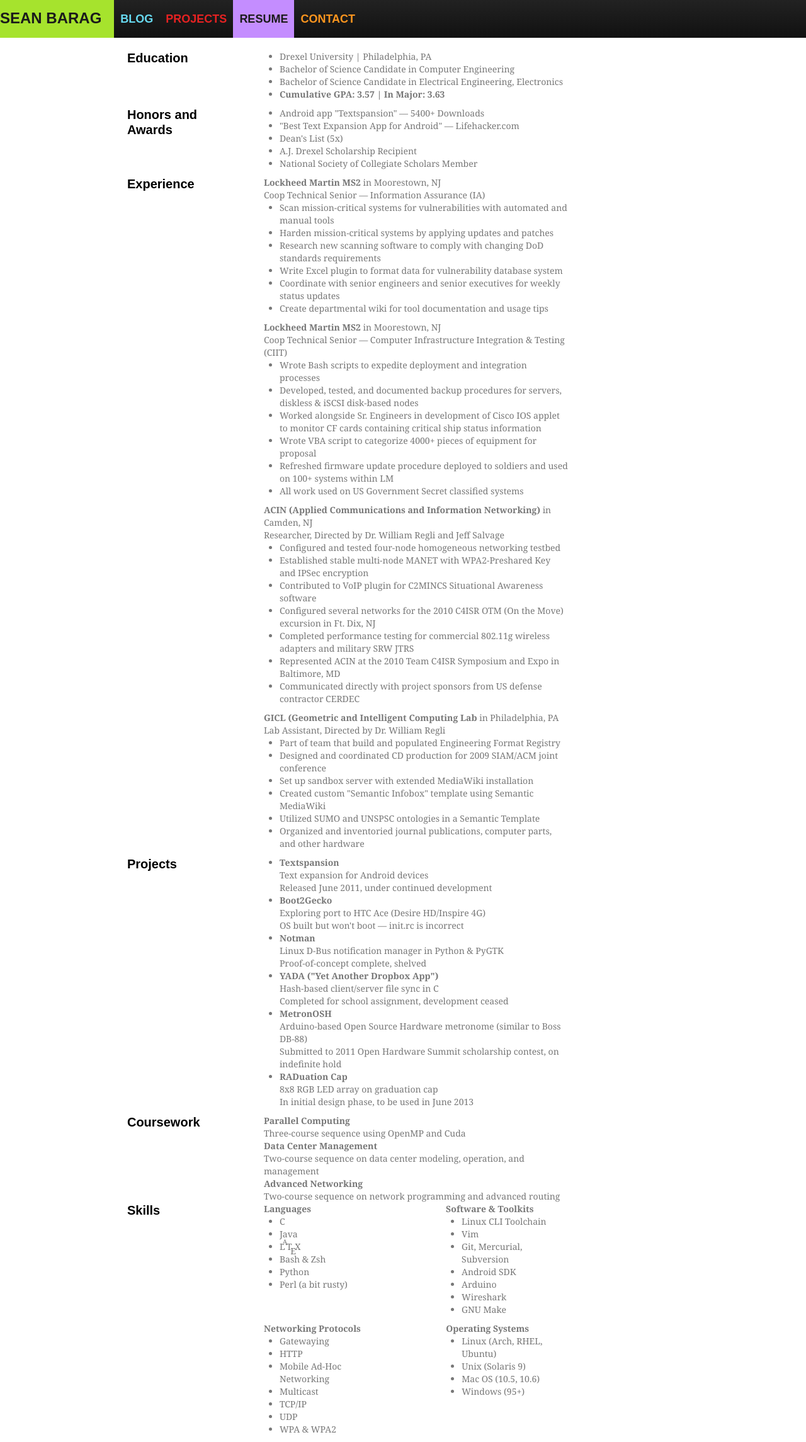
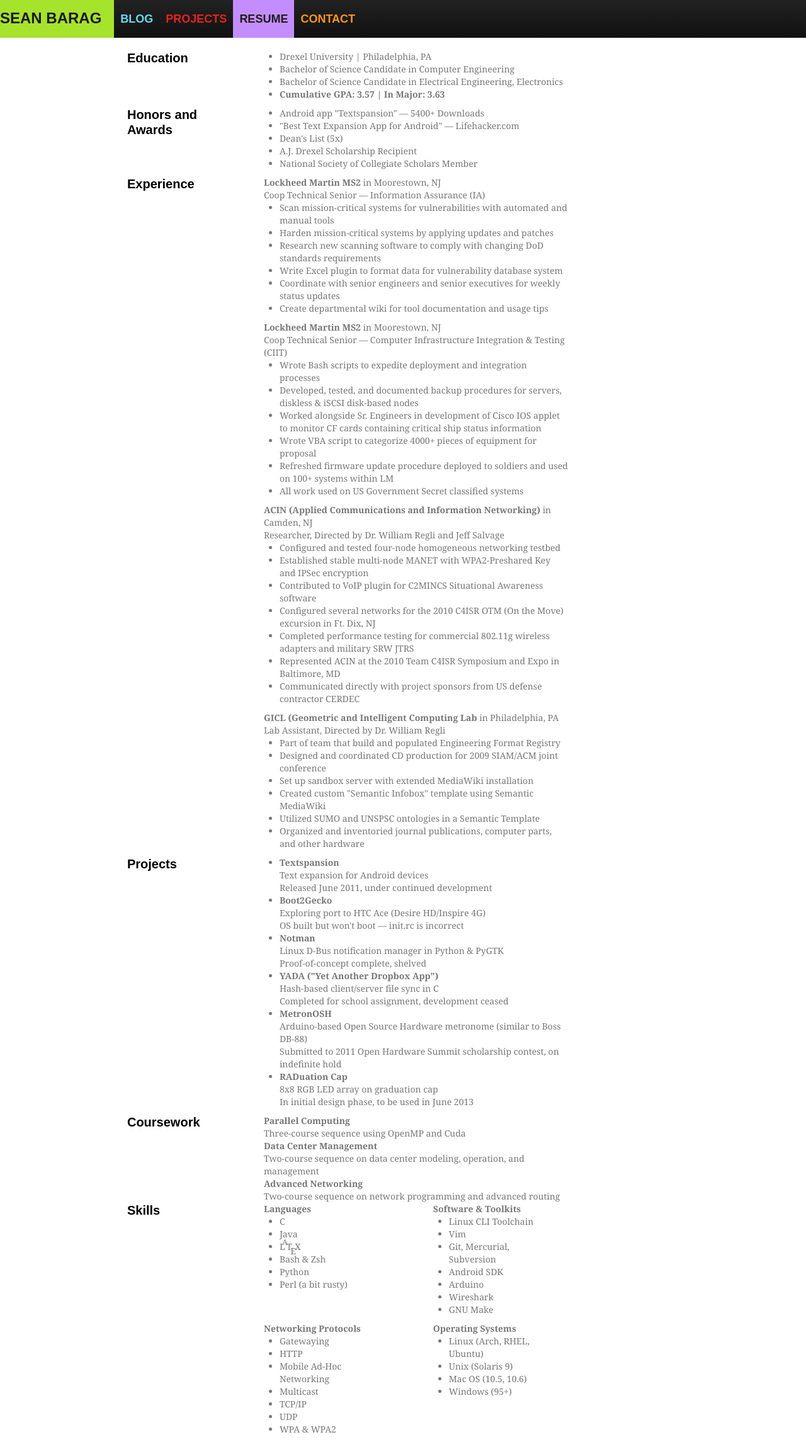
Before and after one commit to sjbarag/sjbarag.github.com, a Jekyll site: the page built from resume/web.html, in a window 1280 px wide. Shown: the whole page at 63% size. Built offline with Jekyll 4.4.1, drawn with Linux system fonts in a browser that asks for light colours; nearby versions of some CDN libraries; some web fonts are replaced; Markdown is read by kramdown in place of the engine named in the settings.

Commit message:
Fix mobile view of resume

```diff
--- a/resume/web.html
+++ b/resume/web.html
@@ -140,7 +140,9 @@
 	<div class="span2">
 		<h4> Skills </h4>
 	</div>
-	<div class="span3 offset1">
+	<div class="span9 offset1">
+		<div class="row-fluid">
+			<div class="span4">
 				<b>Languages</b></br>
 				<ul>
 					<li>C</li>
@@ -151,7 +153,7 @@
 					<li>Perl (a bit rusty)</li>
 				</ul>
 			</div>
-	<div class="span3 offset1">
+			<div class="span4 offset1">
 				<b>Software &amp; Toolkits</b>
 				<ul>
 					<li>Linux CLI Toolchain</li>
@@ -165,8 +167,8 @@
 			</div>
 		</div>
 
-<div class="row">
-	<div class="span3 offset3">
+		<div class="row-fluid">
+			<div class="span4">
 				<b>Networking Protocols</b>
 				<ul>
 					<li>Gatewaying</li>
@@ -178,7 +180,7 @@
 					<li>WPA &amp; WPA2</li>
 				</ul>
 			</div>
-	<div class="span3 offset1">
+			<div class="span4 offset1">
 				<b>Operating Systems</b>
 				<ul>
 					<li>Linux (Arch, RHEL, Ubuntu)</li>
@@ -188,3 +190,5 @@
 				</ul>
 			</div>
 		</div>
+	</div>
+</div>
```
Lines whose indentation alone changed are shown as unchanged.
